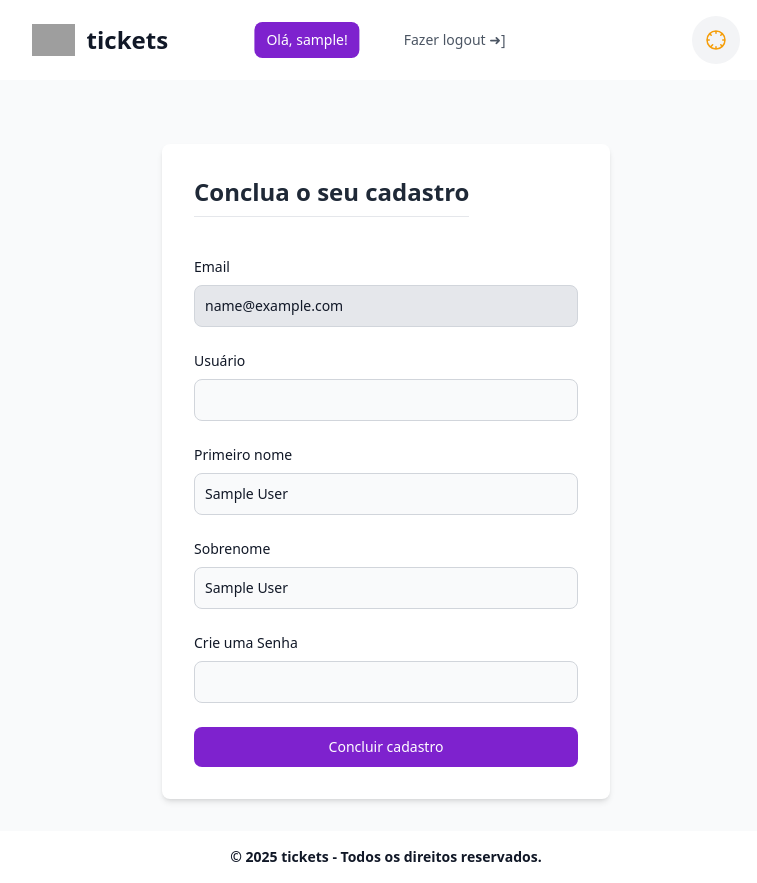
After one commit to lucsdsm/tickets, a Flask app: page /auth/complete-google-register in a window 1280 px wide. The commit adds this page. Shown: the whole page, without its empty margins (254-1011 px from the left). Run offline with Flask 3, Linux system fonts and the light colour scheme; the visitor is signed in with stand-in values (Sample User, id 1); grey boxes are pictures that could not be loaded.

Commit message:
adições na tabela de usuários e continuação de registro quando se cadastrar via google

```diff
--- a/app/commands.py
+++ b/app/commands.py
@@ -16,6 +16,9 @@ def create_admin():
     # cria o novo usuário admin
     admin_user = User(
         username='admin',
+        first_name='Admin',
+        last_name='Master',
+        password_hash='admin',
         email='admin@tickets.com',
         admin=1
     )
--- a/app/models.py
+++ b/app/models.py
@@ -7,9 +7,11 @@ bcrypt = Bcrypt() # para hashing de senhas
 class User(db.Model, UserMixin):
     id = db.Column(db.Integer, primary_key=True)
     username = db.Column(db.String(80), unique=True, nullable=False)
+    first_name = db.Column(db.String(80), nullable=False)
+    last_name = db.Column(db.String(80), nullable=False)
     email = db.Column(db.String(120), unique=True, nullable=False)
-    password_hash = db.Column(db.String(200), nullable=True)
-    admin = db.Column(db.Integer, nullable=False, default=1)
+    password_hash = db.Column(db.String(200), nullable=False)
+    admin = db.Column(db.Integer, nullable=False, default=0)
 
     # gera um hash a partir de uma senha e o armazena
     def set_password(self, password):
--- a/app/routes/auth.py
+++ b/app/routes/auth.py
@@ -1,4 +1,4 @@
-from flask import Blueprint, render_template, redirect, url_for, flash, request
+from flask import Blueprint, render_template, redirect, url_for, flash, request, session
 from flask_login import login_user, logout_user, login_required, current_user
 from app.models import User
 from app import db, bcrypt, oauth
@@ -55,25 +55,77 @@ def google_callback():
     # verifica se o usuário já existe no banco de dados
     user = User.query.filter_by(email=email).first()
 
-    # se o usuário não existir, cria um novo usuário
-    if user is None:
-        username_base = email.split('@')[0]
-        username = username_base
-        counter = 1
-        while User.query.filter_by(username=username).first():
-            username = f"{username_base}{counter}"
-            counter += 1
-
-        user = User(
-            email=email,
-            username=username
-        )
-        db.session.add(user)
-        db.session.commit()
-        flash(f"Que bom vê-lo pela primeira vez, {user.username}. A sua conta foi criada com sucesso!", 'success')
-        return render_template('dashboard.html')
-
-    else:
+    # se o utilizador já existe, faz o login normalmente
+    if user:
         login_user(user)
         flash(f'Bem-vindo de volta, {user.username}!', 'success')
-        return render_template('dashboard.html')
+        return redirect(url_for('main.home'))
+
+    # se o utilizador não existe, cria um novo registo
+    else:
+        session['google_oauth_email'] = user_info['email']
+        session['google_oauth_fname'] = user_info.get('given_name', '')
+        session['google_oauth_lname'] = user_info.get('family_name', '')
+
+        flash('Bem-vindo! Por favor, complete o seu registo.', 'info')
+        return redirect(url_for('auth.complete_google_register'))
+
+@auth.route('/complete-google-register', methods=['GET', 'POST'])
+def complete_google_register():
+
+    if 'google_oauth_email' not in session:
+        flash('Por favor, inicie o registo através da Google.', 'error')
+        return redirect(url_for('auth.login'))
+
+    # renderiza o formulário para o método get
+    if request.method == 'GET':
+        email = session.get('google_oauth_email')
+        first_name = session.get('google_oauth_fname')
+        last_name = session.get('google_oauth_lname')
+        return render_template('cadastro.html', email=email, first_name=first_name, last_name=last_name)
+
+    # processa o formulário para o método post
+    username = request.form.get('username')
+    first_name = request.form.get('first_name')
+    last_name = request.form.get('last_name')
+    password = request.form.get('password')
+
+    # validações
+    has_error = False
+    if not all([username, first_name, last_name, password]):
+        flash('Todos os campos são obrigatórios.', 'danger')
+        has_error = True
+
+    if User.query.filter_by(username=username).first():
+        flash('Este nome de utilizador já está em uso. Por favor, escolha outro.', 'danger')
+        has_error = True
+
+    # se houver um erro de validação, renderiza novamente o template com os dados inseridos
+    if has_error:
+        return render_template('cadastro.html',
+                               email=session.get('google_oauth_email'),
+                               username=username,
+                               first_name=first_name,
+                               last_name=last_name)
+
+    # se a validação passar, cria o novo usuário
+    user = User(
+        email=session['google_oauth_email'],
+        username=username,
+        first_name=first_name,
+        last_name=last_name
+    )
+    user.set_password(password)
+
+    db.session.add(user)
+    db.session.commit()
+
+    # limpe os dados temporários da session
+    session.pop('google_oauth_email', None)
+    session.pop('google_oauth_fname', None)
+    session.pop('google_oauth_lname', None)
+
+    # faz o login do novo utilizador e redireciona
+    login_user(user)
+    flash(f'Registo concluído com sucesso! Bem-vindo, {user.username}!', 'success')
+    return render_template('dashboard.html')
--- a/app/static/css/output.css
+++ b/app/static/css/output.css
@@ -840,6 +840,10 @@ video {
   animation: spin 1s linear infinite;
 }
 
+.cursor-not-allowed {
+  cursor: not-allowed;
+}
+
 .flex-col {
   flex-direction: column;
 }
@@ -959,6 +963,11 @@ video {
 .bg-gray-100 {
   --tw-bg-opacity: 1;
   background-color: rgb(243 244 246 / var(--tw-bg-opacity, 1));
+}
+
+.bg-gray-200 {
+  --tw-bg-opacity: 1;
+  background-color: rgb(229 231 235 / var(--tw-bg-opacity, 1));
 }
 
 .bg-gray-50 {
@@ -1266,6 +1275,11 @@ video {
   color: rgb(55 65 81 / var(--tw-text-opacity, 1));
 }
 
+.focus\:border-blue-500:focus {
+  --tw-border-opacity: 1;
+  border-color: rgb(59 130 246 / var(--tw-border-opacity, 1));
+}
+
 .focus\:border-purple-500:focus {
   --tw-border-opacity: 1;
   border-color: rgb(168 85 247 / var(--tw-border-opacity, 1));
@@ -1290,6 +1304,11 @@ video {
 
 .focus\:ring-\[\#4285F4\]\/50:focus {
   --tw-ring-color: rgb(66 133 244 / 0.5);
+}
+
+.focus\:ring-blue-500:focus {
+  --tw-ring-opacity: 1;
+  --tw-ring-color: rgb(59 130 246 / var(--tw-ring-opacity, 1));
 }
 
 .focus\:ring-indigo-500:focus {
@@ -1319,6 +1338,11 @@ video {
   opacity: 0.5;
 }
 
+.dark\:border-gray-500:is(.dark *) {
+  --tw-border-opacity: 1;
+  border-color: rgb(107 114 128 / var(--tw-border-opacity, 1));
+}
+
 .dark\:border-gray-600:is(.dark *) {
   --tw-border-opacity: 1;
   border-color: rgb(75 85 99 / var(--tw-border-opacity, 1));
@@ -1332,6 +1356,11 @@ video {
 .dark\:border-purple-600:is(.dark *) {
   --tw-border-opacity: 1;
   border-color: rgb(147 51 234 / var(--tw-border-opacity, 1));
+}
+
+.dark\:bg-gray-600:is(.dark *) {
+  --tw-bg-opacity: 1;
+  background-color: rgb(75 85 99 / var(--tw-bg-opacity, 1));
 }
 
 .dark\:bg-gray-700:is(.dark *) {
--- /dev/null
+++ b/app/templates/cadastro.html
@@ -0,0 +1,41 @@
+{% extends "layout.html" %}
+{% block content %}
+<div class="max-w-md mx-auto mt-8 bg-white dark:bg-gray-800 p-8 rounded-lg shadow-md">
+    <form method="POST" action="{{ url_for('auth.complete_google_register') }}">
+        <fieldset class="space-y-6">
+            <legend class="text-2xl font-bold border-b pb-2 mb-4 dark:text-white"> Conclua o seu cadastro </legend>
+
+            <div>
+                <label for="email" class="block mb-2 text-sm font-medium text-gray-900 dark:text-white"> Email </label>
+                <input type="email" name="email" id="email" value="{{ email }}" readonly class="bg-gray-200 border border-gray-300 text-gray-900 text-sm rounded-lg block w-full p-2.5 dark:bg-gray-600 dark:border-gray-500 dark:text-gray-300 cursor-not-allowed">
+            </div>
+
+            <div>
+                <label for="username" class="block mb-2 text-sm font-medium text-gray-900 dark:text-white"> Usuário </label>
+                <!-- Se a validação falhar, o valor inserido anteriormente é mantido -->
+                <input type="text" name="username" id="username" value="{{ username or '' }}" class="bg-gray-50 border border-gray-300 text-gray-900 text-sm rounded-lg focus:ring-blue-500 focus:border-blue-500 block w-full p-2.5 dark:bg-gray-700 dark:border-gray-600 dark:placeholder-gray-400 dark:text-white" required>
+            </div>
+
+            <div>
+                <label for="first_name" class="block mb-2 text-sm font-medium text-gray-900 dark:text-white"> Primeiro nome </label>
+                <!-- Pré-preenchemos com os dados da Google, mas o utilizador pode alterar -->
+                <input type="text" name="first_name" id="first_name" value="{{ first_name }}" class="bg-gray-50 border border-gray-300 text-gray-900 text-sm rounded-lg focus:ring-blue-500 focus:border-blue-500 block w-full p-2.5 dark:bg-gray-700 dark:border-gray-600 dark:placeholder-gray-400 dark:text-white" required>
+            </div>
+
+            <div>
+                <label for="last_name" class="block mb-2 text-sm font-medium text-gray-900 dark:text-white"> Sobrenome </label>
+                <input type="text" name="last_name" id="last_name" value="{{ last_name }}" class="bg-gray-50 border border-gray-300 text-gray-900 text-sm rounded-lg focus:ring-blue-500 focus:border-blue-500 block w-full p-2.5 dark:bg-gray-700 dark:border-gray-600 dark:placeholder-gray-400 dark:text-white" required>
+            </div>
+
+            <div>
+                <label for="password" class="block mb-2 text-sm font-medium text-gray-900 dark:text-white"> Crie uma Senha </label>
+                <input type="password" name="password" id="password" class="bg-gray-50 border border-gray-300 text-gray-900 text-sm rounded-lg focus:ring-blue-500 focus:border-blue-500 block w-full p-2.5 dark:bg-gray-700 dark:border-gray-600 dark:placeholder-gray-400 dark:text-white" required>
+            </div>
+        </fieldset>
+
+        <div class="mt-6">
+            <button type="submit" class="w-full flex justify-center items-center text-white bg-purple-700 hover:bg-purple-800 focus:ring-4 focus:outline-none focus:ring-purple-300 font-medium rounded-lg text-sm px-5 py-2.5 text-center dark:bg-purple-600 dark:hover:bg-purple-700 dark:focus:ring-purple-800 disabled:opacity-50 disabled:cursor-not-allowed"> Concluir cadastro </button>
+        </div>
+    </form>
+</div>
+{% endblock content %}
--- a/app/templates/layout.html
+++ b/app/templates/layout.html
@@ -97,7 +97,7 @@
         <div class="mx-auto px-6 py-4 flex justify-around items-center">
 
             <!-- logo -->
-            <a href="" class="flex items-center space-x-3 rtl:space-x-reverse">
+            <a href="#" class="flex items-center space-x-3 rtl:space-x-reverse">
                 <img src="https://cdn-icons-png.flaticon.com/512/17701/17701347.png" class="h-8" alt="Desapeguei Logo" />
                 <span
                     class="text-2xl font-bold text-gray-900 hover:text-gray-700 transition-colors dark:text-white dark:hover:text-gray-300 align-middle">
@@ -184,7 +184,7 @@
                         {% endif %}
                         <br>
                         <!-- toggle de tema -->
-                        <div class="border-t border-gray-200 dark:border-gray-700 pt-2 mt-3 flex justify-center">
+                        <div class="border-t border-gray-200 dark:border-gray-700 pt-2 mt-3 flex justify-center align-middle">
                             <div x-data="{
                                 darkMode: localStorage.getItem('theme') === 'dark' ||
                                         (!('theme' in localStorage) && window.matchMedia('(prefers-color-scheme: dark)').matches)
@@ -192,7 +192,7 @@
                                 localStorage.setItem('theme', val ? 'dark' : 'light');
                                 if (val) { document.documentElement.classList.add('dark'); }
                                 else { document.documentElement.classList.remove('dark'); }
-                            })" :class="{ 'dark': darkMode }">
+                            })" :class="{ 'dark': darkMode }"> <br>
                                 <button @click="isLoading = true; darkMode = !darkMode; setTimeout(() => { isLoading = false }, 500)" type="button"
                                     class="relative w-12 h-12 flex items-center justify-center overflow-hidden rounded-full text-lg text-gray-700 bg-gray-100 hover:bg-gray-200 dark:bg-gray-700 dark:text-gray-200 dark:hover:bg-gray-600 transition-colors focus:outline-none">
                                     <span class="sr-only"> Alternar tema </span>
@@ -240,7 +240,7 @@
 
     <footer class="bg-white dark:bg-gray-800 dark:border-gray-700">
         <div class="max-w-5xl mx-auto px-6 py-4">
-            <p class="text-center text-grey-400 text-sm">
+            <p class="text-center text-sm font-bold text-gray-900 hover:text-gray-700 transition-colors dark:text-white dark:hover:text-gray-300">
                 &copy; 2025 tickets - Todos os direitos reservados.
             </p>
         </div>
```
Also changed, not shown: app/templates/login.html (+4 -4 lines), migrations/versions/8a63d6ffd4e5_alteração_na_tabela_de_usuários.py (added, +36 -0 lines), migrations/versions/e9d0fe7ebe11_alteração_na_tabela_de_usuários.py (added, +34 -0 lines).
